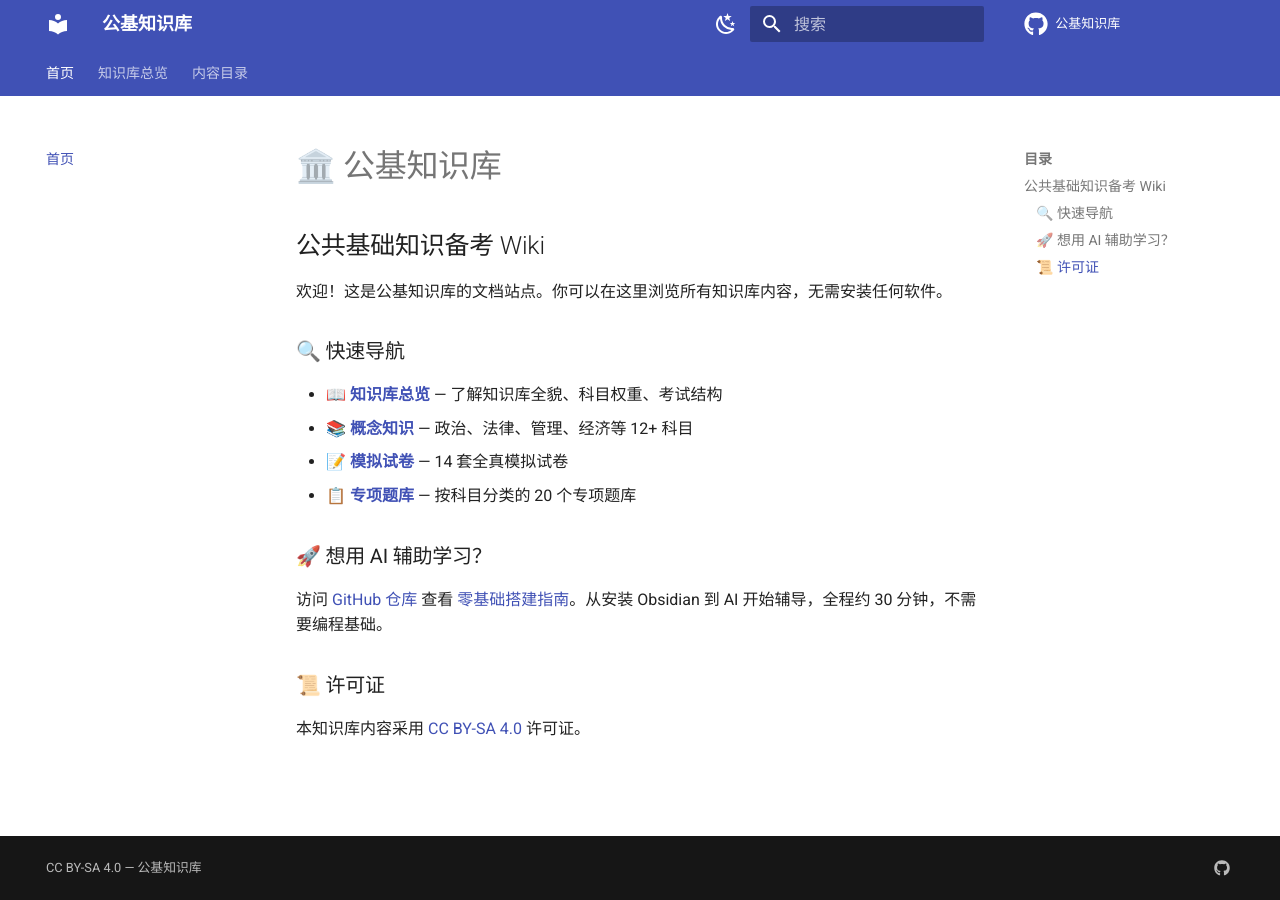
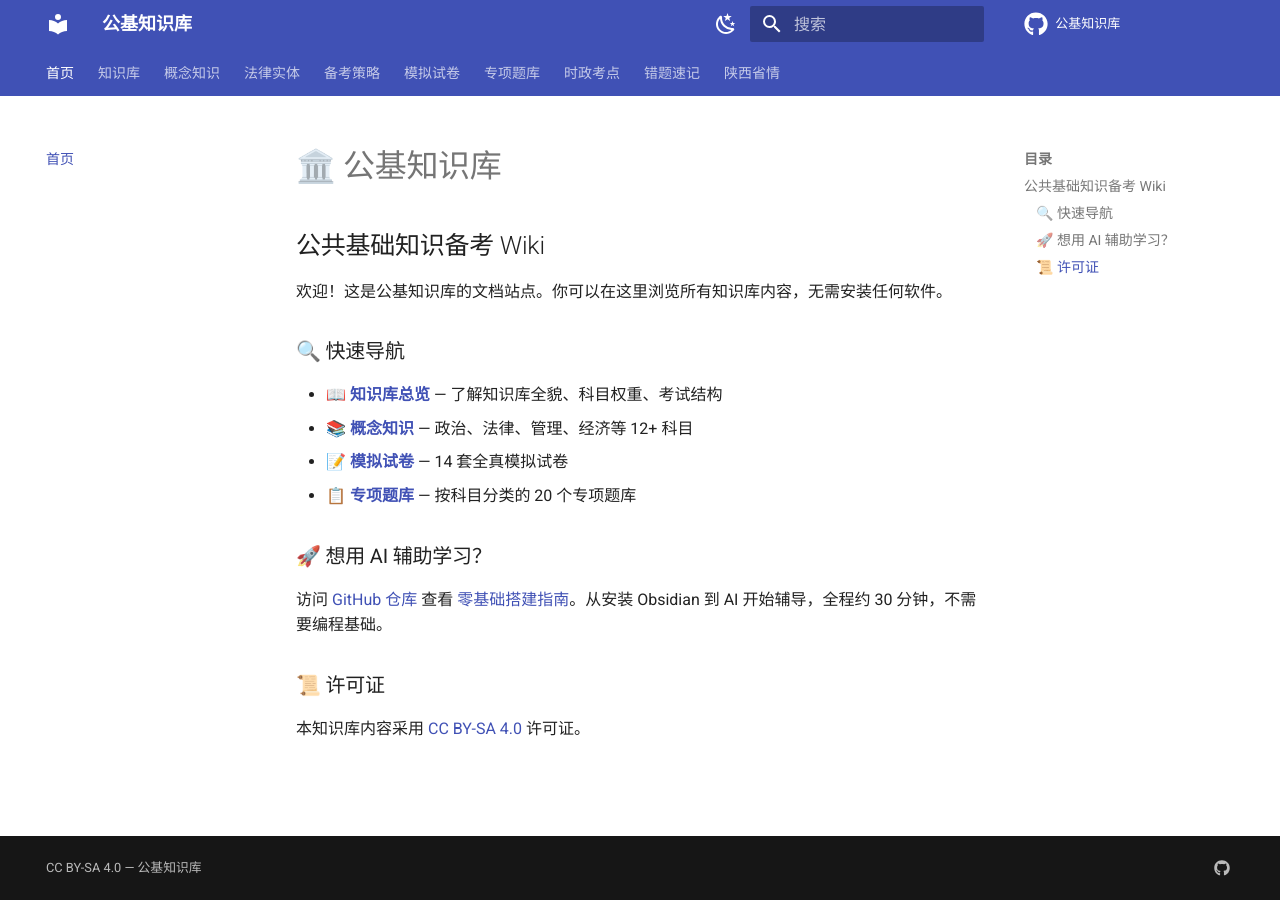
Before and after one commit to kangers/gongji-obsidian-claude, an MkDocs documentation site: the page built from docs/index.md, in a window 1280 px wide. Built offline with MkDocs 1.6.1 and Material for MkDocs 9.7.7, drawn with Linux system fonts in a browser that asks for light colours; comment, search, counter and statistics services are not loaded; part of the change alters nothing that is shown.

Commit message:
fix: add full page nav and fix all content paths in mkdocs
- Added all 80+ pages to navigation (concepts, entities, exams, question banks)
- Fixed path prefix from wiki/content/ to content/ (correct relative to docs/)
- Fixed homepage links in docs/index.md

Co-Authored-By: Claude Opus 4.8 <noreply@anthropic.com>

```diff
--- a/docs/index.md
+++ b/docs/index.md
@@ -6,10 +6,10 @@
 
 ### 🔍 快速导航
 
-- **[📖 知识库总览](wiki/总览.md)** — 了解知识库全貌、科目权重、考试结构
-- **[📚 概念知识](wiki/概念/)** — 政治、法律、管理、经济等 12+ 科目
-- **[📝 模拟试卷](辅导班题目/)** — 14 套全真模拟试卷
-- **[📋 专项题库](练题班题库/)** — 按科目分类的 20 个专项题库
+- **[📖 知识库总览](content/wiki/总览.md)** — 了解知识库全貌、科目权重、考试结构
+- **[📚 概念知识](content/wiki/概念/)** — 政治、法律、管理、经济等 12+ 科目
+- **[📝 模拟试卷](content/辅导班题目/)** — 14 套全真模拟试卷
+- **[📋 专项题库](content/练题班题库/)** — 按科目分类的 20 个专项题库
 
 ### 🚀 想用 AI 辅助学习？
 
--- a/mkdocs.yml
+++ b/mkdocs.yml
@@ -3,7 +3,6 @@ site_description: 公共基础知识备考 Wiki — Obsidian + Claude 构建的
 site_url: https://kangers.github.io/gongji-obsidian-claude
 repo_url: https://github.com/kangers/gongji-obsidian-claude
 repo_name: 公基知识库
-edit_uri: edit/main/docs/content/
 
 theme:
   name: material
@@ -52,8 +51,93 @@ markdown_extensions:
 
 nav:
   - 首页: index.md
-  - 知识库总览: wiki/content/wiki/总览.md
-  - 内容目录: wiki/content/wiki/index.md
+  - 知识库:
+    - 总览: content/wiki/总览.md
+    - 内容目录: content/wiki/index.md
+    - 操作日志: content/wiki/log.md
+  - 概念知识:
+    - 政治: content/wiki/概念/政治.md
+    - 党章: content/wiki/概念/党章.md
+    - 时事政治: content/wiki/概念/时事政治.md
+    - 法律: content/wiki/概念/法律.md
+    - 管理: content/wiki/概念/管理.md
+    - 经济: content/wiki/概念/经济.md
+    - 公文写作: content/wiki/概念/公文写作.md
+    - 人文历史: content/wiki/概念/人文历史.md
+    - 科技常识: content/wiki/概念/科技常识.md
+    - 地理常识: content/wiki/概念/地理常识.md
+    - 公民道德: content/wiki/概念/公民道德.md
+    - 事业单位常识: content/wiki/概念/事业单位常识.md
+    - 礼仪常识: content/wiki/概念/礼仪常识.md
+  - 法律实体:
+    - 宪法: content/wiki/实体/宪法.md
+    - 民法典: content/wiki/实体/民法典.md
+    - 刑法: content/wiki/实体/刑法.md
+    - 行政法与行政诉讼法: content/wiki/实体/行政法与行政诉讼法.md
+    - 公务员法: content/wiki/实体/公务员法.md
+    - 监察法: content/wiki/实体/监察法.md
+    - 习近平新时代中国特色社会主义思想: content/wiki/实体/习近平新时代中国特色社会主义思想.md
+    - 陕西省情: content/wiki/实体/陕西省情.md
+  - 备考策略:
+    - 高频考点: content/wiki/策略/高频考点.md
+    - 易错点: content/wiki/策略/易错点.md
+    - 高频易错点突破: content/wiki/策略/薄弱点突破.md
+    - 错题卡片: content/wiki/策略/错题卡片.md
+    - 备考计划: content/wiki/策略/备考计划.md
+  - 模拟试卷:
+    - 模拟1: content/辅导班题目/模拟1.md
+    - 模拟2: content/辅导班题目/模拟2.md
+    - 套卷一(模拟3): content/辅导班题目/模拟3.md
+    - 套卷二(模拟4): content/辅导班题目/模拟4.md
+    - 套卷三(模拟5): content/辅导班题目/模拟5.md
+    - 套卷四(模拟6): content/辅导班题目/模拟6.md
+    - 套卷五(模拟7): content/辅导班题目/模拟7.md
+    - 套卷六(模拟8): content/辅导班题目/模拟8.md
+    - 套卷八(模拟9): content/辅导班题目/模拟9.md
+    - 套卷九(模拟10): content/辅导班题目/模拟10.md
+    - 套卷十(模拟11): content/辅导班题目/模拟11.md
+    - 套卷十一(模拟12): content/辅导班题目/模拟12.md
+    - 套卷十二(模拟13): content/辅导班题目/模拟13.md
+    - 套卷十三(模拟14): content/辅导班题目/模拟14.md
+    - 考前速记: content/辅导班题目/考前速记·终极薄弱点扫盲.md
+  - 专项题库:
+    - 马克思主义基本原理: content/练题班题库/马克思主义基本原理.md
+    - 毛泽东思想概论: content/练题班题库/毛泽东思想概论.md
+    - 中特理论体系: content/练题班题库/中国特色社会主义理论体系概论.md
+    - 法理学: content/练题班题库/法理学.md
+    - 宪法: content/练题班题库/宪法.md
+    - 行政法与行政诉讼法: content/练题班题库/行政法与行政诉讼法.md
+    - 刑法: content/练题班题库/刑法.md
+    - 刑事诉讼法: content/练题班题库/刑事诉讼法.md
+    - 民法: content/练题班题库/民法.md
+    - 民事诉讼法: content/练题班题库/民事诉讼法.md
+    - 商法与经济法: content/练题班题库/商法与经济法.md
+    - 劳动与社会保险法: content/练题班题库/劳动与社会保险法.md
+    - 管理学: content/练题班题库/管理学.md
+    - 经济学: content/练题班题库/经济学.md
+    - 公文写作与处理: content/练题班题库/公文写作与处理.md
+    - 人文历史常识: content/练题班题库/人文历史常识.md
+    - 科技常识: content/练题班题库/科技常识.md
+    - 地理常识: content/练题班题库/地理常识.md
+    - 公民道德建设: content/练题班题库/公民道德建设.md
+    - 事业单位基本常识: content/练题班题库/事业单位基本常识.md
+    - 礼仪常识: content/练题班题库/礼仪常识.md
+  - 时政考点:
+    - 二十大试题: content/时政/中国共产党二十大试题（240题）.md
+    - 三中全会考点: content/时政/二十届三中全会核心考点归整.md
+    - 核心考点提炼: content/时政/公务员与事业单位考试核心考点（深度提炼版）.md
+  - 错题速记:
+    - 考前必背30分钟: content/错题集/考前必背30分钟.md
+    - 思维导图版: content/错题集/考前必背-思维导图.md
+    - SVG导图版: content/错题集/考前必背-导图SVG版.md
+    - 折叠版: content/错题集/考前必背-导图折叠版.md
+  - 陕西省情:
+    - 2026工作报告: content/陕西省/2026陕西省工作报告.md
+    - 2025工作报告: content/陕西省/陕西省2025年政府工作报告.md
+    - 十五五规划: content/陕西省/陕西省十五五规划关键数据.md
+    - 省情考点: content/陕西省/陕西省情省况常识考点.md
+    - 省情115: content/陕西省/陕西省省情 115.md
+    - 易考题: content/陕西省/陕西省易考题.md
 
 extra:
   social:
```
